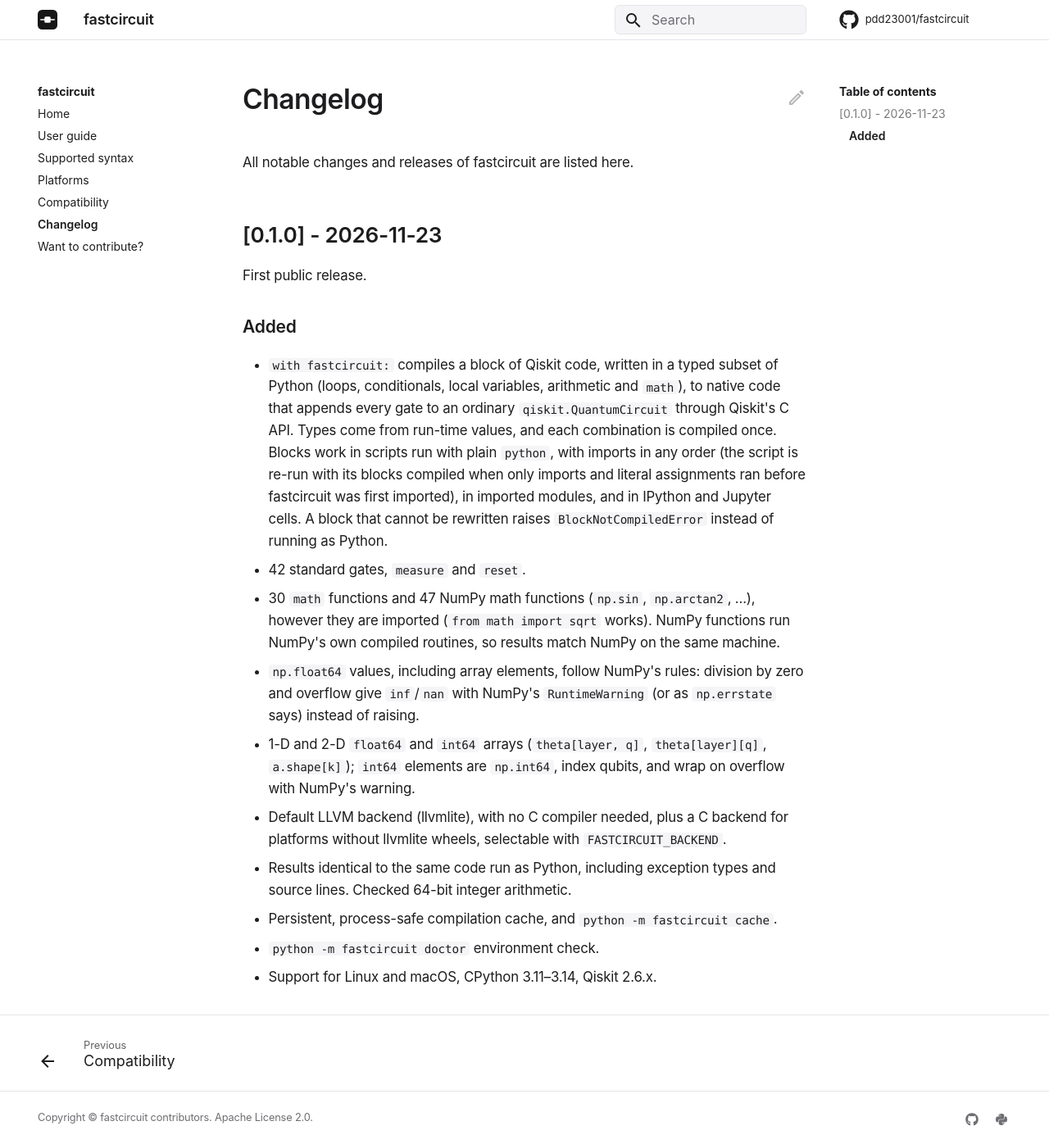
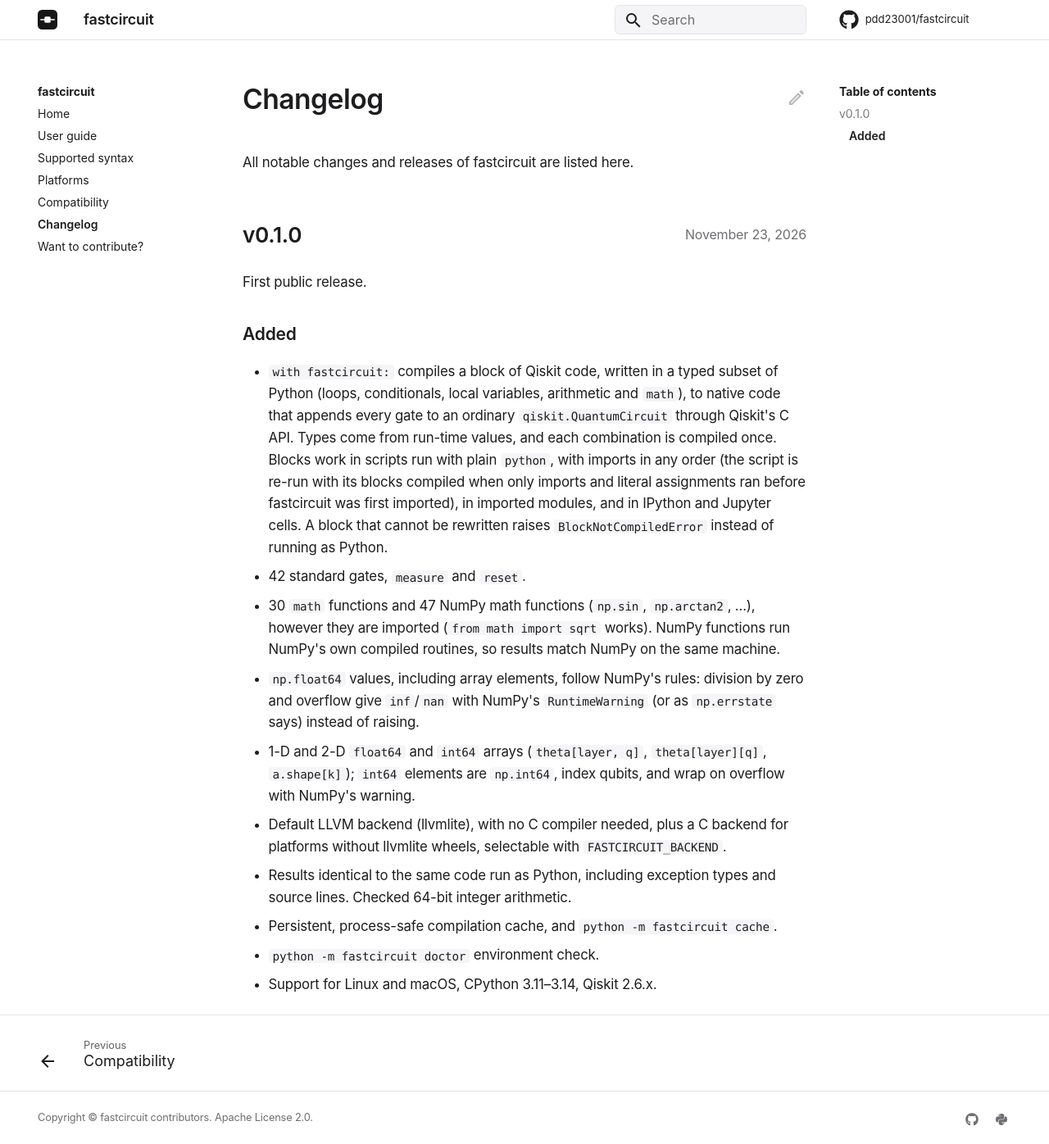
Before and after one commit to pdd23001/fastcircuit, an MkDocs documentation site: the page built from docs/changelog.md, in a window 1280 px wide and 1396 px high. Shown: the whole window at 82% size. Built offline with MkDocs 1.6.1 and Material for MkDocs 9.7.7, drawn with Linux system fonts in a browser that asks for light colours; comment, search, counter and statistics services are not loaded.

Commit message:
CHANGELOG: v0.1.0 heading with the date at the right; question headings end in '?'
The release workflow now looks for a '## vX.Y.Z' section. On the website
the release date sits at the right of the version heading; on GitHub it is
a line under it.

```diff
--- a/CHANGELOG.md
+++ b/CHANGELOG.md
@@ -2,7 +2,9 @@
 
 All notable changes and releases of fastcircuit are listed here.
 
-## [0.1.0] - 2026-11-23
+## v0.1.0
+
+<p class="fc-release-date">November 23, 2026</p>
 
 First public release.
 
--- a/docs/assets/extra.css
+++ b/docs/assets/extra.css
@@ -217,6 +217,14 @@ body {
 }
 .md-typeset .mermaid {
   margin: 1.6rem 0;
+}
+
+/* ---------- Changelog: release date at the right of the version heading ---------- */
+.md-typeset .fc-release-date {
+  color: var(--fc-muted);
+  font-size: 0.8rem;
+  text-align: right;
+  margin: -2.45rem 0 1.6rem;
 }
 
 /* ---------- Buttons ---------- */
```
Also changed, not shown: README.md (+1 -1 lines), docs/index.md (+1 -1 lines), 1 other file.
